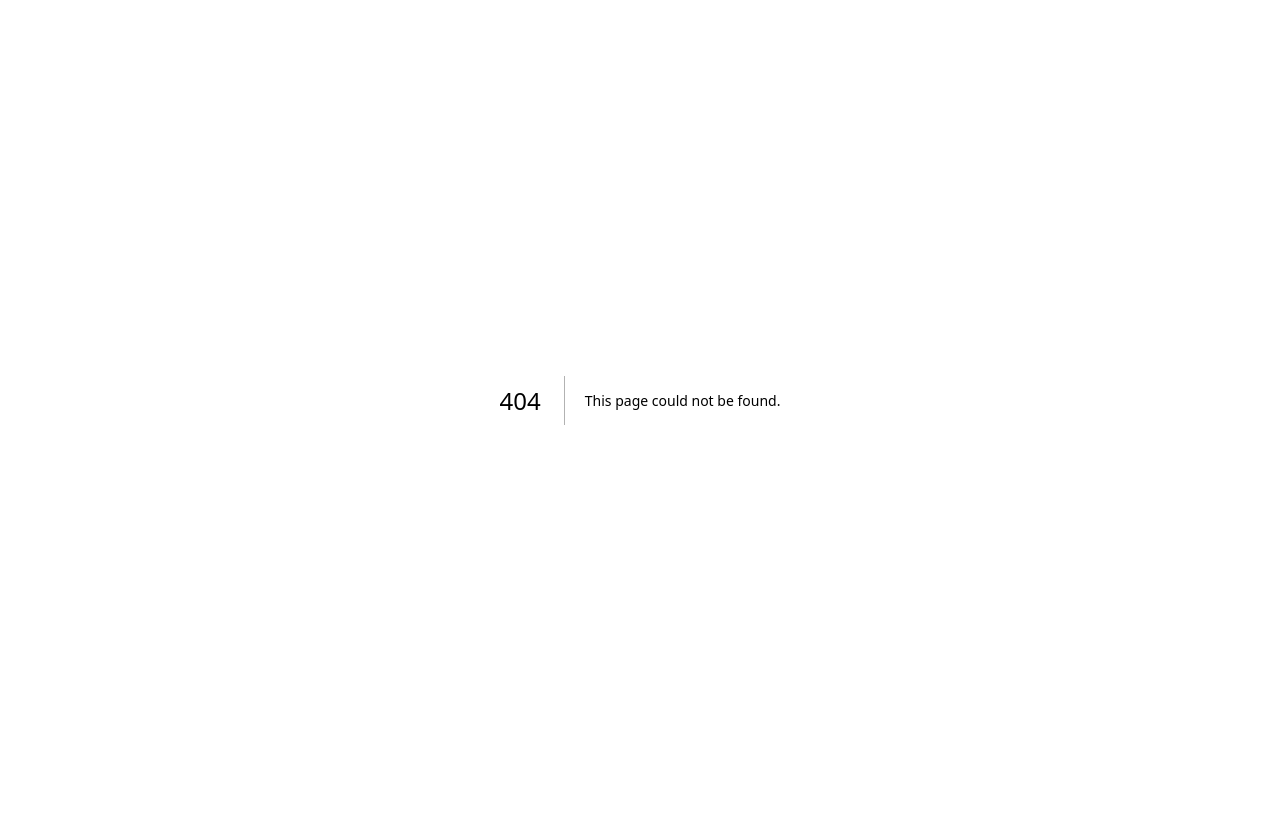
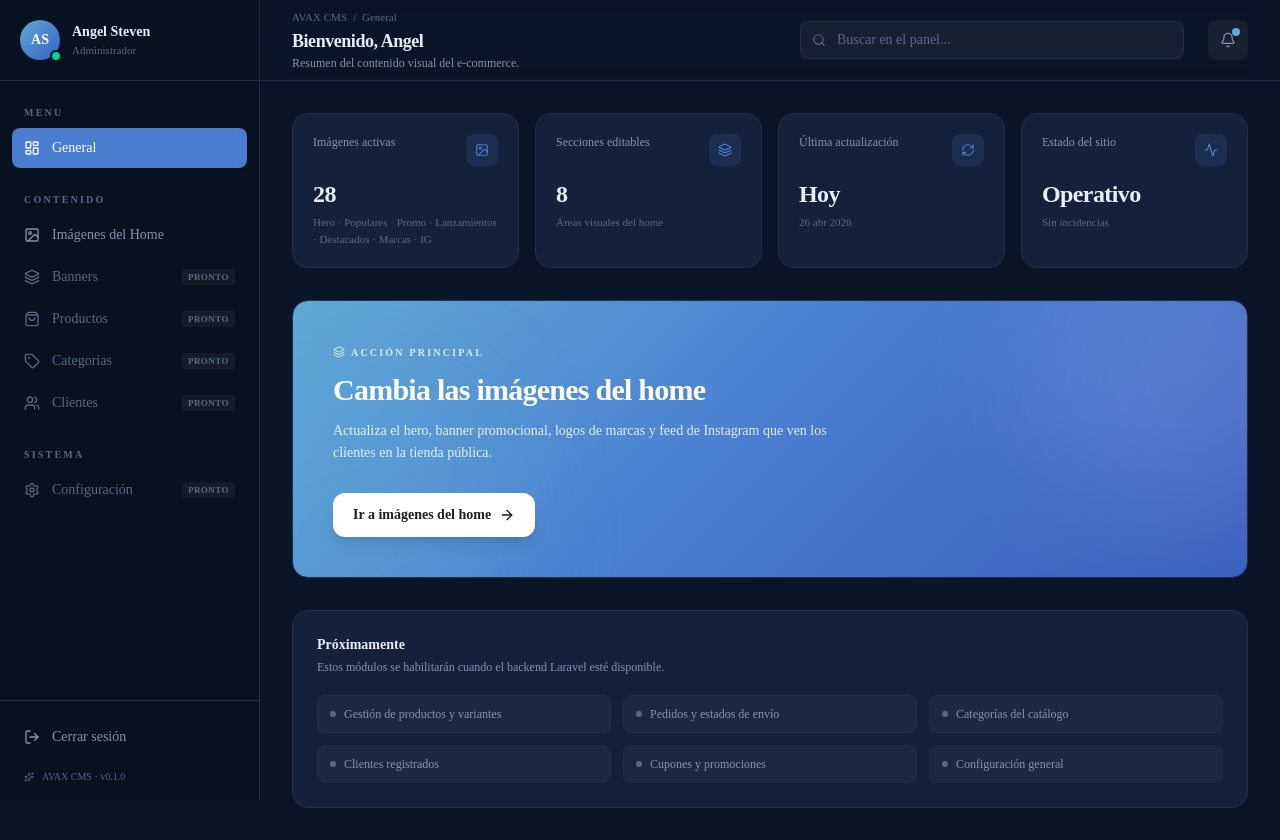
Before and after one commit to Luis06112004/Avax-web, a Next.js app: page /admin/dashboard in a window 1280 px wide. Before the commit this address had no page. Before the commit the page ends 800 px from the top, so only its background shows below. Built offline with nearby package versions, Linux system fonts and the light colour scheme.

Commit message:
feat(cms): dashboard con KPIs y CTA principal hacia imagenes

```diff
--- /dev/null
+++ b/src/app/admin/(cms)/dashboard/page.tsx
@@ -0,0 +1,124 @@
+import Link from "next/link";
+import {
+  Image as ImageIcon,
+  RefreshCw,
+  Layers,
+  Activity,
+  ArrowRight,
+} from "lucide-react";
+import { Topbar } from "../../_components/Topbar";
+
+const STATS = [
+  {
+    label: "Imágenes activas",
+    value: "28",
+    hint: "Hero · Populares · Promo · Lanzamientos · Destacados · Marcas · IG",
+    icon: ImageIcon,
+  },
+  {
+    label: "Secciones editables",
+    value: "8",
+    hint: "Áreas visuales del home",
+    icon: Layers,
+  },
+  {
+    label: "Última actualización",
+    value: "Hoy",
+    hint: "26 abr 2026",
+    icon: RefreshCw,
+  },
+  {
+    label: "Estado del sitio",
+    value: "Operativo",
+    hint: "Sin incidencias",
+    icon: Activity,
+  },
+];
+
+export default function DashboardPage() {
+  return (
+    <>
+      <Topbar
+        title="Bienvenido, Angel"
+        subtitle="Resumen del contenido visual del e-commerce."
+        breadcrumbs={[{ label: "AVAX CMS" }, { label: "General" }]}
+      />
+
+      <div className="px-6 lg:px-8 py-8 flex flex-col gap-8">
+        <div className="grid grid-cols-1 sm:grid-cols-2 xl:grid-cols-4 gap-4">
+          {STATS.map(({ label, value, hint, icon: Icon }) => (
+            <div
+              key={label}
+              className="bg-[var(--admin-card)] border border-[var(--admin-border)] rounded-2xl p-5 hover:border-[var(--primary)] transition-colors"
+            >
+              <div className="flex items-start justify-between mb-3">
+                <span className="text-xs text-[var(--admin-fg-muted)]">{label}</span>
+                <span className="w-8 h-8 rounded-lg bg-[var(--primary)]/15 text-[var(--primary)] flex items-center justify-center">
+                  <Icon size={14} />
+                </span>
+              </div>
+              <p className="text-2xl font-bold text-[var(--admin-fg)] mb-1 tracking-tight">
+                {value}
+              </p>
+              <p className="text-[11px] text-[var(--admin-fg-subtle)]">{hint}</p>
+            </div>
+          ))}
+        </div>
+
+        <div className="relative overflow-hidden rounded-2xl border border-[var(--admin-border)] gradient-avax p-8 lg:p-10">
+          <div className="pointer-events-none absolute -top-24 -right-24 w-80 h-80 rounded-full bg-white/10 blur-3xl" />
+          <div className="pointer-events-none absolute -bottom-24 -left-24 w-72 h-72 rounded-full bg-[var(--avax-blue-light)]/30 blur-3xl" />
+
+          <div className="relative max-w-2xl">
+            <span className="inline-flex items-center gap-1.5 text-[10px] font-bold tracking-[0.22em] text-white/80 mb-3">
+              <Layers size={12} />
+              ACCIÓN PRINCIPAL
+            </span>
+            <h2 className="text-2xl lg:text-3xl font-bold text-white mb-3 tracking-tight">
+              Cambia las imágenes del home
+            </h2>
+            <p className="text-sm text-white/85 mb-7 max-w-lg leading-relaxed">
+              Actualiza el hero, banner promocional, logos de marcas y feed de
+              Instagram que ven los clientes en la tienda pública.
+            </p>
+            <Link
+              href="/admin/imagenes"
+              className="inline-flex items-center gap-2 px-5 py-3 bg-white text-[var(--avax-black)] hover:bg-white/90 rounded-xl font-semibold text-sm transition-colors shadow-lg shadow-black/10"
+            >
+              Ir a imágenes del home
+              <ArrowRight size={16} />
+            </Link>
+          </div>
+        </div>
+
+        <div className="bg-[var(--admin-card)] border border-[var(--admin-border)] rounded-2xl p-6">
+          <h3 className="text-sm font-semibold text-[var(--admin-fg)] mb-1">
+            Próximamente
+          </h3>
+          <p className="text-xs text-[var(--admin-fg-muted)] mb-5">
+            Estos módulos se habilitarán cuando el backend Laravel esté
+            disponible.
+          </p>
+          <ul className="grid grid-cols-1 sm:grid-cols-2 lg:grid-cols-3 gap-3">
+            {[
+              "Gestión de productos y variantes",
+              "Pedidos y estados de envío",
+              "Categorías del catálogo",
+              "Clientes registrados",
+              "Cupones y promociones",
+              "Configuración general",
+            ].map((item) => (
+              <li
+                key={item}
+                className="flex items-center gap-2 px-3 py-2.5 rounded-lg bg-white/[0.03] border border-[var(--admin-border)] text-xs text-[var(--admin-fg-muted)]"
+              >
+                <span className="w-1.5 h-1.5 rounded-full bg-[var(--admin-fg-subtle)]" />
+                {item}
+              </li>
+            ))}
+          </ul>
+        </div>
+      </div>
+    </>
+  );
+}
```
